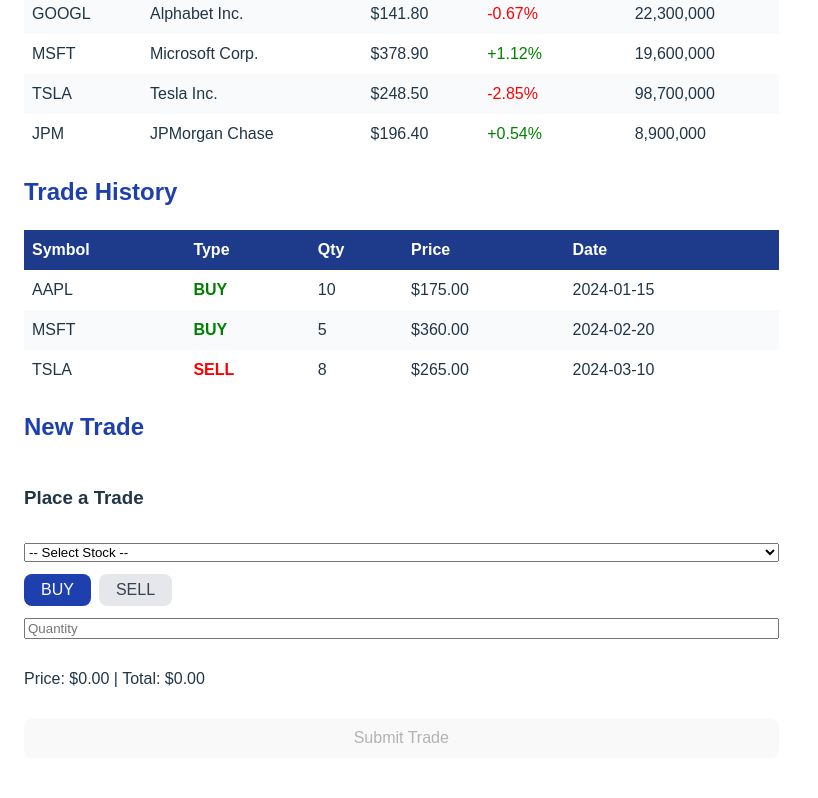
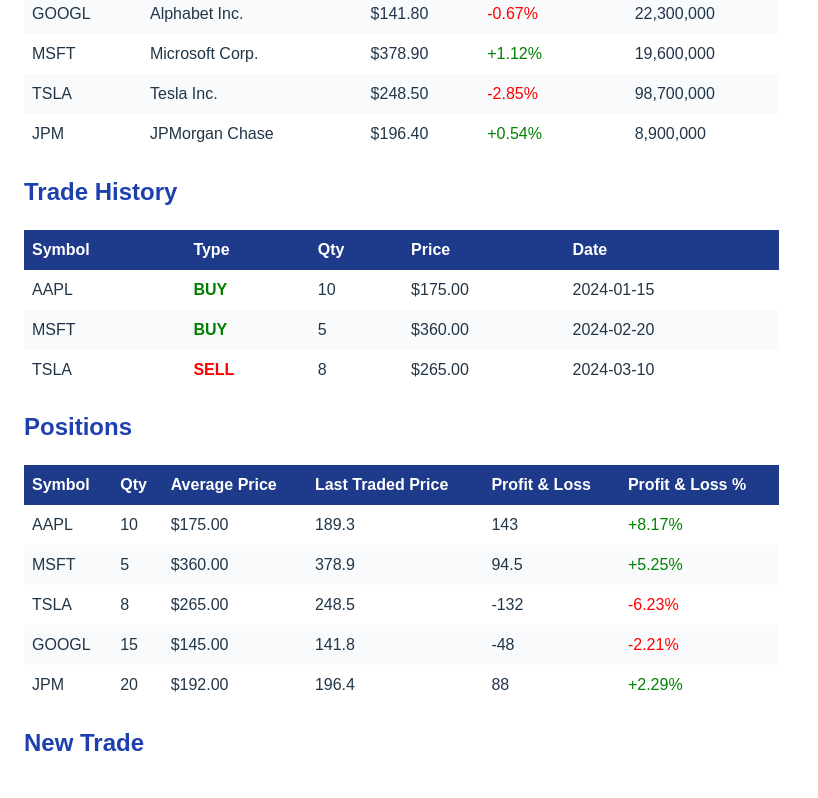
Before and after one commit to tanya017/week2-tanya, a React (Vite) app: page / in a window 1280 px wide. Shown: the part 1107-1905 px from the top of the page, without its empty margins (0-818 px from the left). Built offline with nearby package versions, Linux system fonts and the light colour scheme.

Commit message:
feature 7.1 created

```diff
--- a/src/App.tsx
+++ b/src/App.tsx
@@ -1,57 +1,72 @@
 // import React, { useState } from 'react';
-import { useState } from 'react';
+import { useState } from "react";
 
 // Data
-import { stocks, trades } from './data/stockData';
+import { stocks, trades, positions } from "./data/stockData";
 
 // Types
-import type { Stock, Trade }   from './types/stock.types';
+import type { Stock, Trade, Positions } from "./types/stock.types";
 
 // Components
-import StockCard          from './components/StockCard';
-import PortfolioSummary   from './components/PortfolioSummary';
-import SearchBar          from './components/SearchBar';
-import DataTable          from './components/DataTable';
-import TradeForm          from './components/TradeForm';
+import StockCard from "./components/StockCard";
+import PortfolioSummary from "./components/PortfolioSummary";
+import SearchBar from "./components/SearchBar";
+import DataTable from "./components/DataTable";
+import TradeForm from "./components/TradeForm";
 
 function App() {
   const [selectedStock, setSelectedStock] = useState<Stock | null>(null);
-  const [searchQuery,   setSearchQuery]   = useState('');
-  const [sectorFilter,  setSectorFilter]  = useState('');
-  const [tradeHistory,  setTradeHistory]  = useState<Trade[]>(trades);
+  const [searchQuery, setSearchQuery] = useState("");
+  const [sectorFilter, setSectorFilter] = useState("");
+  const [tradeHistory, setTradeHistory] = useState<Trade[]>(trades);
+  const [positionsData, setPositionsData] = useState<Positions[]>(positions);
 
   // Filter stocks based on search and sector
-  const filteredStocks = stocks.filter(s => {
-    const matchesSearch = s.symbol.toLowerCase().includes(searchQuery.toLowerCase())
-      || s.name.toLowerCase().includes(searchQuery.toLowerCase());
+  const filteredStocks = stocks.filter((s) => {
+    const matchesSearch =
+      s.symbol.toLowerCase().includes(searchQuery.toLowerCase()) ||
+      s.name.toLowerCase().includes(searchQuery.toLowerCase());
     const matchesSector = !sectorFilter || s.sector === sectorFilter;
     return matchesSearch && matchesSector;
   });
 
   // Add a new trade (receives NewTradeInput — no id/date)
-  const handleNewTrade = (input: Omit<Trade, 'id' | 'date'>) => {
+  const handleNewTrade = (input: Omit<Trade, "id" | "date">) => {
     const newTrade: Trade = {
       ...input,
-      id:   `t${Date.now()}`,
-      date: new Date().toISOString().split('T')[0],
+      id: `t${Date.now()}`,
+      date: new Date().toISOString().split("T")[0],
     };
-    setTradeHistory(prev => [newTrade, ...prev]);
+    setTradeHistory((prev) => [newTrade, ...prev]);
   };
 
   return (
-    <div style={{ maxWidth: 1100, margin: '0 auto', padding: 24, fontFamily: 'Arial, sans-serif' }}>
-      <h1 style={{ color: '#1E3A8A' }}>Stock Market Dashboard</h1>
+    <div
+      style={{
+        maxWidth: 1100,
+        margin: "0 auto",
+        padding: 24,
+        fontFamily: "Arial, sans-serif",
+      }}
+    >
+      <h1 style={{ color: "#1E3A8A" }}>Stock Market Dashboard</h1>
 
       {/* Event Typing */}
       <SearchBar
         onSearch={setSearchQuery}
         onFilterChange={setSectorFilter}
-        placeholder='Search by symbol or name...'
+        placeholder="Search by symbol or name..."
       />
 
       {/* Typing Props */}
-      <div style={{ display: 'grid', gridTemplateColumns: 'repeat(3, 1fr)', gap: 16 }}>
-        {filteredStocks.map(stock => (
+      <div
+        style={{
+          display: "grid",
+          gridTemplateColumns: "repeat(3, 1fr)",
+          gap: 16,
+        }}
+      >
+        {filteredStocks.map((stock) => (
           <StockCard
             key={stock.id}
             stock={stock}
@@ -65,48 +80,100 @@
       <PortfolioSummary availableStocks={stocks} />
 
       {/* Generic Components — Stock table */}
-      <h2 style={{ color: '#1E40AF' }}>Live Quotes</h2>
+      <h2 style={{ color: "#1E40AF" }}>Live Quotes</h2>
       <DataTable<Stock>
         data={filteredStocks}
-        rowKey='id'
+        rowKey="id"
         onRowClick={setSelectedStock}
-        emptyMessage='No stocks match your search.'
+        emptyMessage="No stocks match your search."
         columns={[
-          { key: 'symbol', header: 'Symbol' },
-          { key: 'name',   header: 'Company' },
-          { key: 'price',  header: 'Price',
-            render: v => `$${Number(v).toFixed(2)}` },
-          { key: 'changePct', header: 'Change %',
-            render: v => {
+          { key: "symbol", header: "Symbol" },
+          { key: "name", header: "Company" },
+          {
+            key: "price",
+            header: "Price",
+            render: (v) => `$${Number(v).toFixed(2)}`,
+          },
+          {
+            key: "changePct",
+            header: "Change %",
+            render: (v) => {
               const n = Number(v);
-              return <span style={{ color: n >= 0 ? 'green' : 'red' }}>
-                {n >= 0 ? '+' : ''}{n.toFixed(2)}%
-              </span>;
-            }},
-          { key: 'volume', header: 'Volume',
-            render: v => Number(v).toLocaleString() },
+              return (
+                <span style={{ color: n >= 0 ? "green" : "red" }}>
+                  {n >= 0 ? "+" : ""}
+                  {n.toFixed(2)}%
+                </span>
+              );
+            },
+          },
+          {
+            key: "volume",
+            header: "Volume",
+            render: (v) => Number(v).toLocaleString(),
+          },
         ]}
       />
 
       {/* Generic Components — Trade table */}
-      <h2 style={{ color: '#1E40AF' }}>Trade History</h2>
+      <h2 style={{ color: "#1E40AF" }}>Trade History</h2>
       <DataTable<Trade>
         data={tradeHistory}
-        rowKey='id'
+        rowKey="id"
         columns={[
-          { key: 'symbol',   header: 'Symbol' },
-          { key: 'type',     header: 'Type',
-            render: v => <strong style={{ color: v === 'BUY' ? 'green' : 'red' }}>
-              {String(v)}</strong> },
-          { key: 'quantity', header: 'Qty' },
-          { key: 'price',    header: 'Price',
-            render: v => `$${Number(v).toFixed(2)}` },
-          { key: 'date',     header: 'Date' },
+          { key: "symbol", header: "Symbol" },
+          {
+            key: "type",
+            header: "Type",
+            render: (v) => (
+              <strong style={{ color: v === "BUY" ? "green" : "red" }}>
+                {String(v)}
+              </strong>
+            ),
+          },
+          { key: "quantity", header: "Qty" },
+          {
+            key: "price",
+            header: "Price",
+            render: (v) => `$${Number(v).toFixed(2)}`,
+          },
+          { key: "date", header: "Date" },
+        ]}
+      />
+
+      {/* Generic Components — Positions table */}
+      <h2 style={{ color: "#1E40AF" }}>Positions</h2>
+      <DataTable<Positions>
+        data={positionsData}
+        rowKey="id"
+        columns={[
+          { key: "symbol", header: "Symbol" },
+          { key: "quantity", header: "Qty" },
+          {
+            key: "avgPrice",
+            header: "Average Price",
+            render: (v) => `$${Number(v).toFixed(2)}`,
+          },
+          { key: "ltp", header: "Last Traded Price" },
+          { key: "pnl", header: "Profit & Loss" },
+          {
+            key: "pnlPct",
+            header: "Profit & Loss %",
+            render: (v) => {
+              const n = Number(v);
+              return (
+                <span style={{ color: n >= 0 ? "green" : "red" }}>
+                  {n >= 0 ? "+" : ""}
+                  {n.toFixed(2)}%
+                </span>
+              );
+            },
+          },
         ]}
       />
 
       {/* Utility Types */}
-      <h2 style={{ color: '#1E40AF' }}>New Trade</h2>
+      <h2 style={{ color: "#1E40AF" }}>New Trade</h2>
       <TradeForm
         stocks={stocks}
         onSubmitTrade={handleNewTrade}
--- a/src/data/stockData.ts
+++ b/src/data/stockData.ts
@@ -1,5 +1,5 @@
 // src/data/stockData.ts
-import type { Stock, Trade } from '../types/stock.types';
+import type { Stock, Trade, Positions } from '../types/stock.types';
 
 export const stocks: Stock[] = [
   { id: '1', symbol: 'AAPL', name: 'Apple Inc.',
@@ -27,3 +27,21 @@
   { id: 't3', stockId: '4', symbol: 'TSLA', type: 'SELL',
     quantity: 8,  price: 265.00, date: '2024-03-10' },
 ];
+
+export const positions: Positions[] = [
+  { id: 'p1', symbol: 'AAPL',  quantity: 10,
+    avgPrice: 175.00, ltp: 189.30,
+    pnl:  143.00, pnlPct:  8.17 },
+  { id: 'p2', symbol: 'MSFT',  quantity:  5,
+    avgPrice: 360.00, ltp: 378.90,
+    pnl:   94.50, pnlPct:  5.25 },
+  { id: 'p3', symbol: 'TSLA',  quantity:  8,
+    avgPrice: 265.00, ltp: 248.50,
+    pnl: -132.00, pnlPct: -6.23 },
+  { id: 'p4', symbol: 'GOOGL', quantity: 15,
+    avgPrice: 145.00, ltp: 141.80,
+    pnl:  -48.00, pnlPct: -2.21 },
+  { id: 'p5', symbol: 'JPM',   quantity: 20,
+    avgPrice: 192.00, ltp: 196.40,
+    pnl:   88.00, pnlPct:  2.29 },
+];
```
Also changed, not shown: src/types/stock.types.ts (+10 -0 lines).
